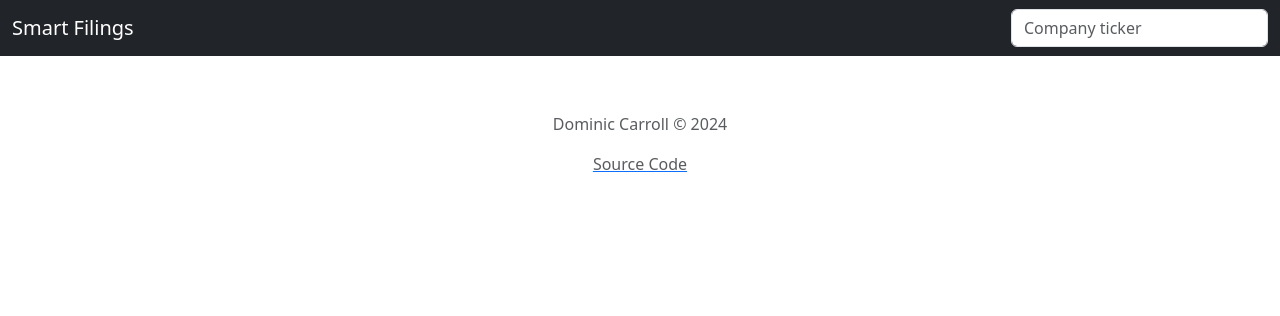
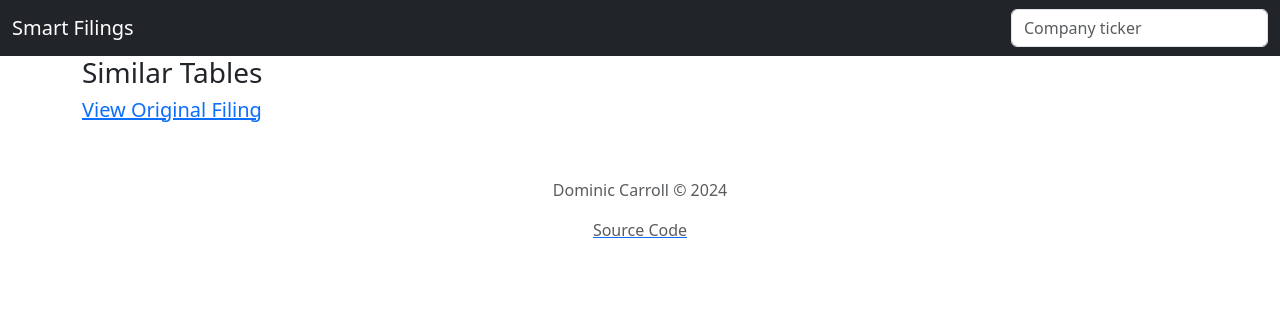
Before and after one commit to carrolldominic/smart-filings, a Node server app: page /table-view/1/1/1/1/1 in a window 1280 px wide. Shown: the top 316 px of the page. Run offline with Node 20, Linux system fonts and the light colour scheme; data that the repository does not hold is empty; some libraries are stand-ins or nearby versions.

Commit message:
add link to original filing in  similar tables page

```diff
--- a/routes/table-view.js
+++ b/routes/table-view.js
@@ -23,6 +23,7 @@ router.get('/:ticker/:cik/:accession/:document/:columns', async (req, res) => {
           accession: accession,
           document: document,
           columns:columns,
+          url: url,
           html: html
         };
       //   console.log('test');
--- a/views/table-view.handlebars
+++ b/views/table-view.handlebars
@@ -4,7 +4,8 @@
 </div>
 
 <div class="container">
-    <h2></h2>
+    <h3>Similar Tables</h3>
+    <a target="_blank" href="{{data.url}}"><h5>View Original Filing</h5></a>
     <div id="tableFrame">
 
     </div>
```
Also changed, not shown: routes/tables.js (line endings or trailing spaces).
